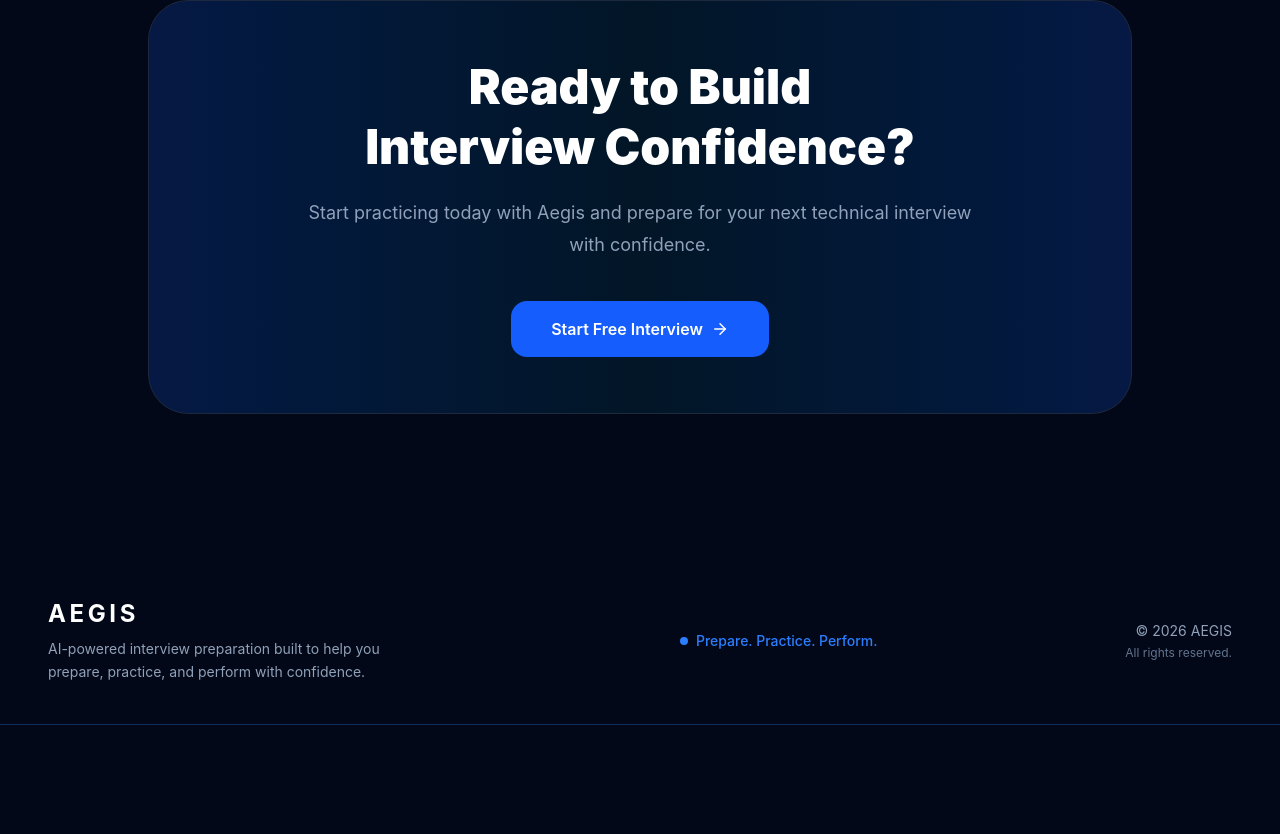
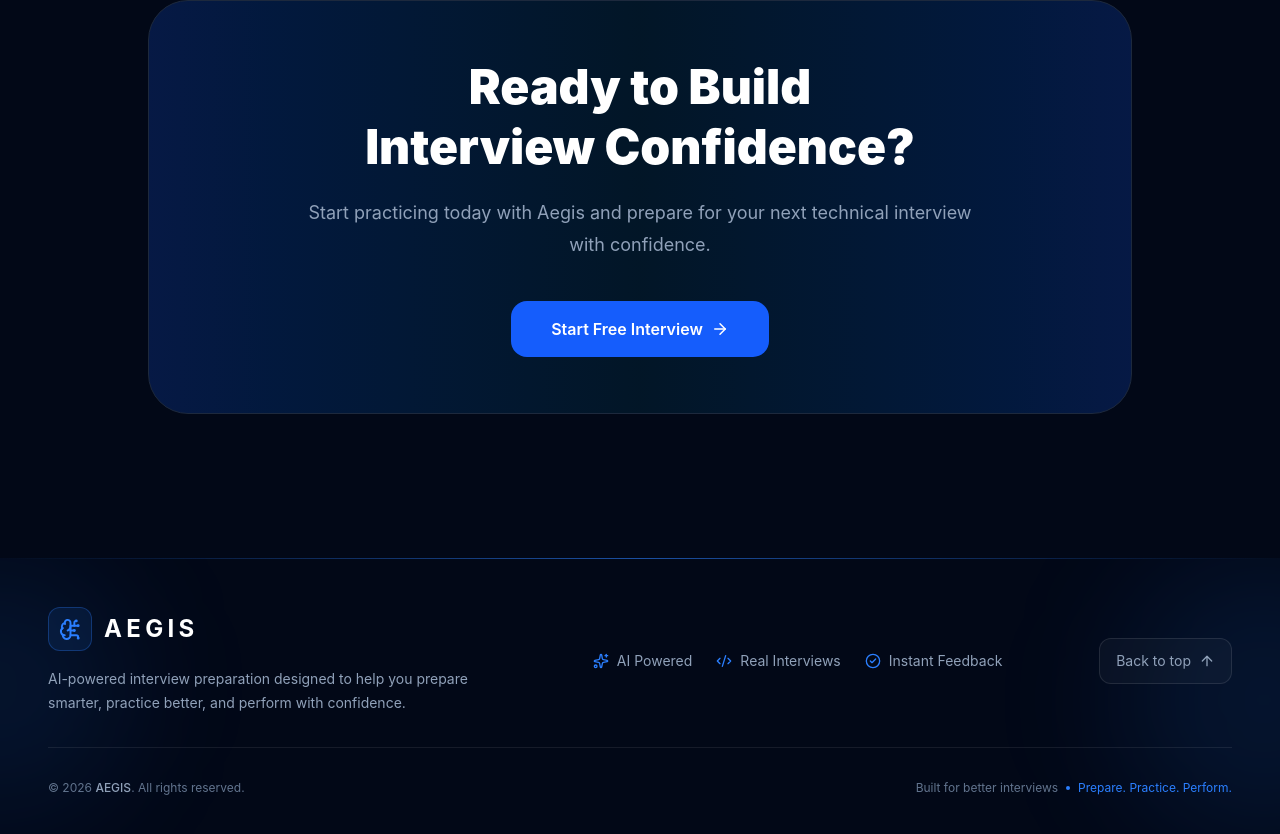
Before and after one commit to luqman-abubakri/aegis, a Next.js app: page / in a window 1280 px wide. Shown: the part 2726-3560 px from the top of the page. Before the commit the page ends 3451 px from the top, so only its background shows below. Built offline with nearby package versions, Linux system fonts and the light colour scheme; no server answers.

Commit message:
restyked footer

```diff
--- a/components/Footer.jsx
+++ b/components/Footer.jsx
@@ -1,45 +1,115 @@
-import React from "react";
+import {
+  ArrowUp,
+  BrainCircuit,
+  CheckCircle2,
+  Code2,
+  Sparkles,
+} from "lucide-react";
 
 const Footer = () => {
+  const scrollToTop = () => {
+    window.scrollTo({
+      top: 0,
+      behavior: "smooth",
+    });
+  };
+
   return (
-    <footer className="w-full bg-[#020817] text-white">
-      <div className="mx-auto flex max-w-7xl flex-col items-center justify-between gap-6 px-6 py-10 sm:px-8 lg:flex-row lg:px-12">
+    <footer className="relative w-full overflow-hidden bg-[#020817] text-white">
+      {/* Background glow */}
+      <div className="pointer-events-none absolute -left-32 top-0 h-64 w-64 rounded-full bg-[#2B7FFF]/10 blur-3xl" />
+      <div className="pointer-events-none absolute -right-32 bottom-0 h-72 w-72 rounded-full bg-[#2B7FFF]/10 blur-3xl" />
+
+      {/* Top border */}
+      <div className="h-px w-full bg-gradient-to-r from-transparent via-[#2B7FFF]/60 to-transparent" />
+
+      <div className="relative mx-auto max-w-7xl px-6 py-12 sm:px-8 lg:px-12">
+        {/* Main footer */}
+        <div className="flex flex-col gap-10 lg:flex-row lg:items-center lg:justify-between">
+
           {/* Brand */}
-        <div className="text-center lg:text-left">
-          <h2 className="text-2xl font-bold tracking-[0.15em] text-white">
+          <div className="group max-w-md">
+            <div className="flex items-center justify-center gap-3 lg:justify-start">
+              <div className="flex h-11 w-11 items-center justify-center rounded-xl border border-[#2B7FFF]/30 bg-[#2B7FFF]/10 transition-all duration-300 group-hover:border-[#2B7FFF]/60 group-hover:bg-[#2B7FFF]/20 group-hover:shadow-[0_0_25px_rgba(43,127,255,0.2)]">
+                <BrainCircuit
+                  size={23}
+                  className="text-[#2B7FFF] transition-transform duration-300 group-hover:scale-110"
+                />
+              </div>
+
+              <h2 className="text-2xl font-bold tracking-[0.18em]">
                 AEGIS
               </h2>
+            </div>
 
-          <p className="mt-2 max-w-sm text-sm leading-relaxed text-slate-400">
-            AI-powered interview preparation built to help you prepare,
-            practice, and perform with confidence.
+            <p className="mt-4 text-center text-sm leading-6 text-slate-400 lg:text-left">
+              AI-powered interview preparation designed to help you
+              prepare smarter, practice better, and perform with confidence.
             </p>
           </div>
 
-        {/* Center */}
-        <div className="flex flex-col items-center">
-          <div className="flex items-center gap-2">
-            <span className="h-2 w-2 rounded-full bg-[#2B7FFF]" />
-            <span className="text-sm font-medium text-[#2B7FFF]">
-              Prepare. Practice. Perform.
-            </span>
+          {/* Features */}
+          <div className="flex flex-wrap items-center justify-center gap-x-6 gap-y-4">
+            <div className="group flex items-center gap-2 text-sm text-slate-400 transition-colors duration-200 hover:text-white">
+              <Sparkles
+                size={16}
+                className="text-[#2B7FFF] transition-transform duration-200 group-hover:scale-110"
+              />
+              <span>AI Powered</span>
+            </div>
+
+            <div className="group flex items-center gap-2 text-sm text-slate-400 transition-colors duration-200 hover:text-white">
+              <Code2
+                size={16}
+                className="text-[#2B7FFF] transition-transform duration-200 group-hover:scale-110"
+              />
+              <span>Real Interviews</span>
+            </div>
+
+            <div className="group flex items-center gap-2 text-sm text-slate-400 transition-colors duration-200 hover:text-white">
+              <CheckCircle2
+                size={16}
+                className="text-[#2B7FFF] transition-transform duration-200 group-hover:scale-110"
+              />
+              <span>Instant Feedback</span>
             </div>
           </div>
 
-        {/* Copyright */}
-        <div className="text-center lg:text-right">
-          <p className="text-sm text-slate-400">
-            © {new Date().getFullYear()} AEGIS
+          {/* Back to top */}
+          <button
+            onClick={scrollToTop}
+            aria-label="Back to top"
+            className="group mx-auto flex items-center gap-2 rounded-xl border border-white/10 bg-white/[0.03] px-4 py-3 text-sm text-slate-400 transition-all duration-300 hover:border-[#2B7FFF]/40 hover:bg-[#2B7FFF]/10 hover:text-white hover:shadow-[0_0_20px_rgba(43,127,255,0.12)] lg:mx-0"
+          >
+            <span>Back to top</span>
+
+            <ArrowUp
+              size={16}
+              className="transition-transform duration-300 group-hover:-translate-y-1"
+            />
+          </button>
+        </div>
+
+        {/* Divider */}
+        <div className="my-8 h-px w-full bg-white/[0.08]" />
+
+        {/* Bottom */}
+        <div className="flex flex-col items-center justify-between gap-3 text-xs text-slate-500 sm:flex-row">
+          <p>
+            © {new Date().getFullYear()}{" "}
+            <span className="font-medium text-slate-400">AEGIS</span>. All
+            rights reserved.
           </p>
 
-          <p className="mt-1 text-xs text-slate-500">
-            All rights reserved.
-          </p>
+          <div className="flex items-center gap-2">
+            <span>Built for better interviews</span>
+
+            <span className="h-1 w-1 rounded-full bg-[#2B7FFF]" />
+
+            <span className="text-[#2B7FFF]">Prepare. Practice. Perform.</span>
           </div>
         </div>
-
-      {/* Bottom accent */}
-      <div className="h-px w-full bg-[#2B7FFF]/30" />
+      </div>
     </footer>
   );
 };
```
Lines whose indentation alone changed are shown as unchanged.
